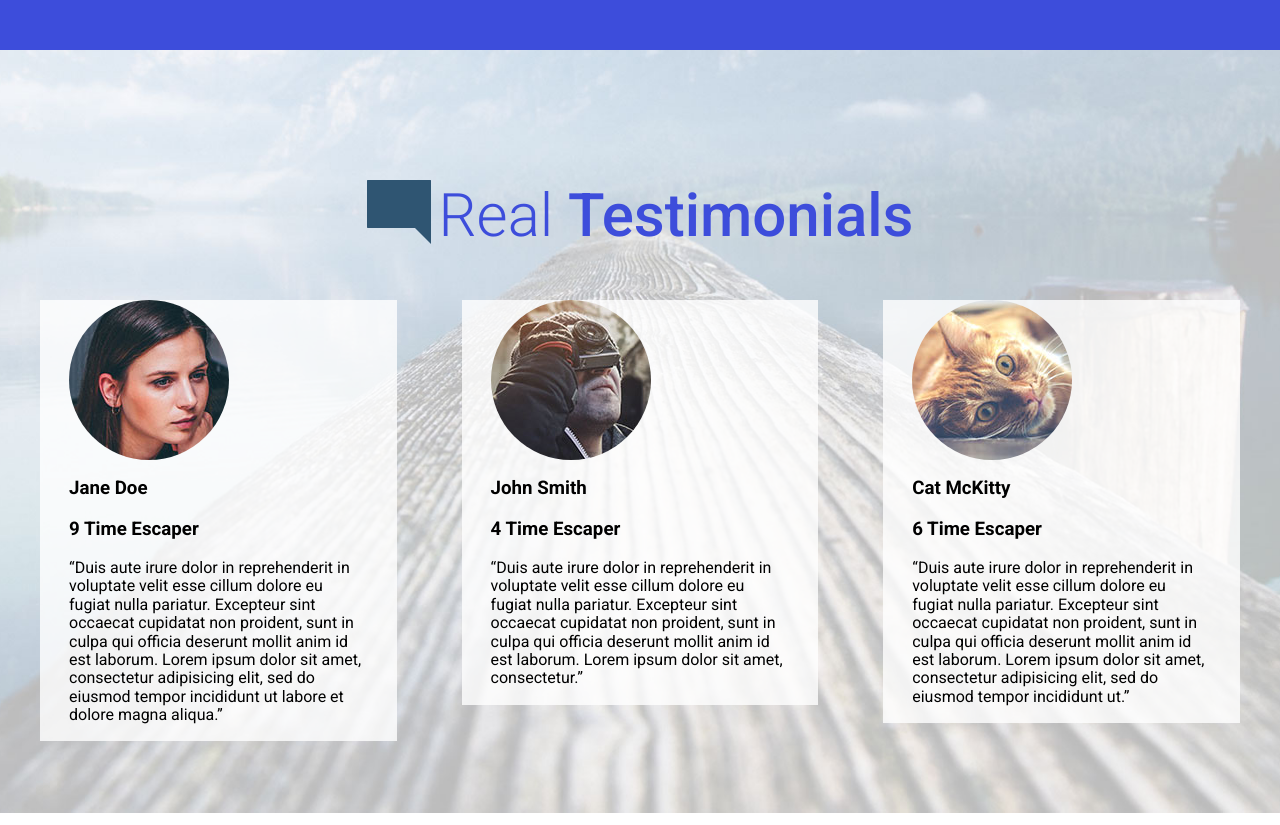
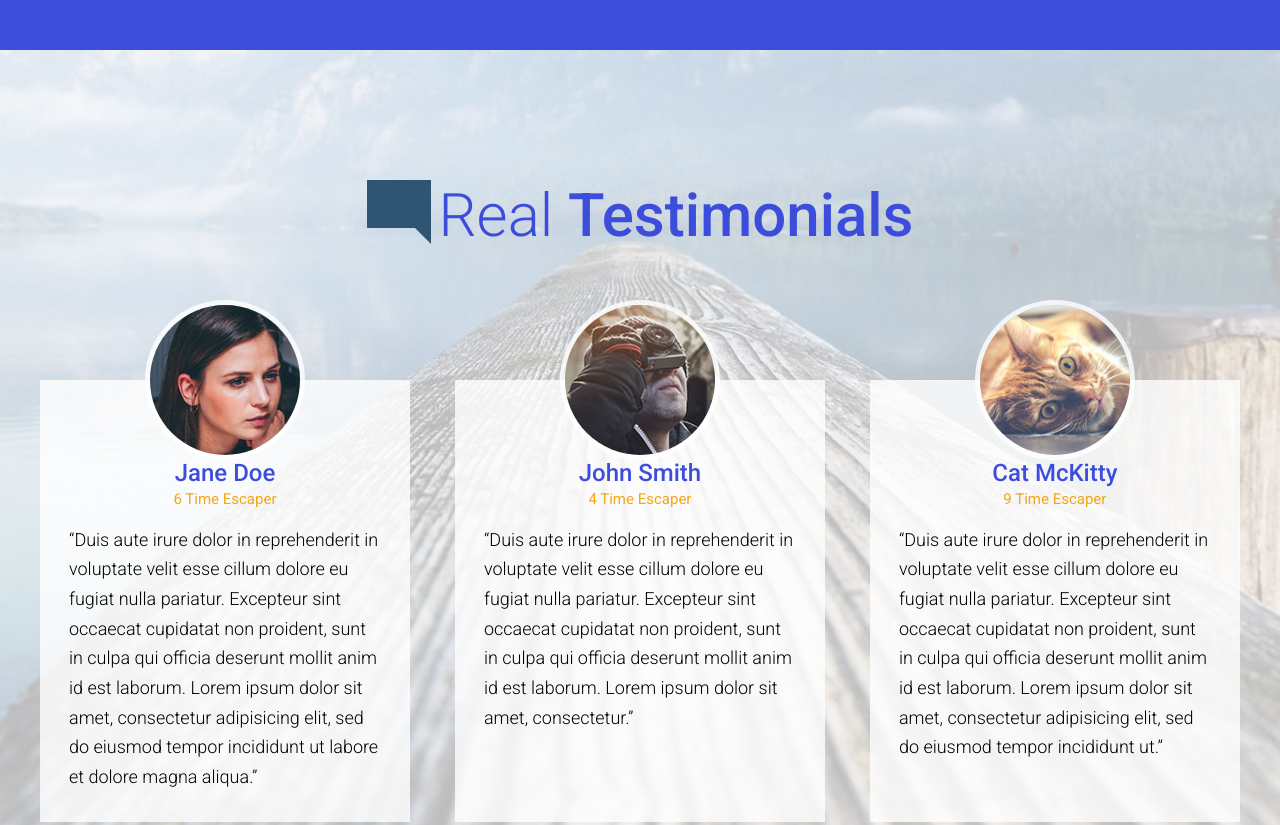
Before and after one commit to dudleyinc3/vista-agency, a website: page app/index.html in a window 1280 px wide. Shown: the part 2980-3805 px from the top of the page. Drawn offline with Linux system fonts and the light colour scheme.

Commit message:
Testimonials section completed and styled

```diff
--- a/app/assets/styles/modules/_page-section.css
+++ b/app/assets/styles/modules/_page-section.css
@@ -13,7 +13,11 @@
 	}
 
 	&--testimonials {
-		background: url('/assets/images/testimonials-bg.jpg') top center no-repeat;
-		background-size: cover;
+		background-color: #e0e6ef;
+
+		@mixin atSmall {
+			background: url('/assets/images/testimonials-bg.jpg') top center no-repeat;
+			background-size: cover;
+		}
 	}
 }
--- a/app/assets/styles/modules/_row.css
+++ b/app/assets/styles/modules/_row.css
@@ -2,8 +2,16 @@
 
 	@mixin clearfix;
 
+	&--t-padding {
+		padding-top: 80px;
+	}
+
 	&--gutters {
 		margin-right: -65px;
+	}
+
+	&--gutters-small {
+		margin-right: -45px;
 	}
 
 	&--gutters-large {
@@ -12,6 +20,10 @@
 
 	&--gutters > div {
 		padding-right: 65px;
+	}
+
+	&--gutters-small > div {
+		padding-right: 45px;
 	}
 
 	&--gutters-large > div {
@@ -51,4 +63,17 @@
 		width: 63%;
 	}
 }
+
+	/* Begin Equal Height Rules */
+
+	&--equal-height-at-medium {
+		@mixin atMedium {
+			display: flex;
+		}
+
+		& > div {
+			float: none;
+			display: flex;
+		}
+	}
 }
--- a/app/assets/styles/modules/_testimonial.css
+++ b/app/assets/styles/modules/_testimonial.css
@@ -1,11 +1,41 @@
 .testimonial {
 	background-color: rgba(255, 255, 255, .8);
-	padding: 0 1.8125rem 1px 1.8125rem;
+	padding: 0 18px 1px 18px;
+	margin-bottom: 100px;
+
+	@mixin atMedium {
+		padding: 0 1.8125rem 1px 1.8125rem;
+		margin-bottom: 0;
+	}
 
 	&__photo {
 		border-radius: 80px;
 		overflow: hidden;
 		width: 160px;
 		height: 160px;
+		margin: 0 auto -80px auto;
+		position: relative;
+		top: -80px;
+		border: 5px solid rgba(255, 255, 255, .8);
+	}
+
+	&__title {
+		color: $mainBlue;
+		text-align: center;
+		font-size: 1.5rem;
+		font-weight: 500;
+		margin: 0;
+	}
+
+	&__subtitle {
+		color: $mainOrange;
+		text-align: center;
+		font-weight: 400;
+		font-size: 0.9375rem;
+		margin: .25rem 0 1rem 0;
+	}
+
+	&--last {
+		margin-bottom: 0;
 	}
 }
--- a/app/assets/styles/modules/_wrapper.css
+++ b/app/assets/styles/modules/_wrapper.css
@@ -10,6 +10,17 @@
 	&--medium {
 		max-width: 976px;
 	}
+
+	&--no-padding-until-medium {
+		padding-left: 0;
+		padding-right: 0;
+
+		@mixin atMedium {
+			padding-left: 18px;
+			padding-right: 18px;
+		}
+	}
+
 
 	.wrapper {
 		padding-left: 0;
--- a/app/index.html
+++ b/app/index.html
@@ -92,19 +92,20 @@
 
 
   <div class="page-section page-section--testimonials" id="testimonials">
-    <div class="wrapper">
+    <div class="wrapper wrapper--no-padding-until-medium">
 
       <h2 class="section-title section-title--blue"><img class="section-title__icon" src="assets/images/icons/comment.svg">Real <strong>Testimonials</strong></h2>
 
-      <div class="row row--gutters">
+      <div class="row row--gutters row--equal-height-at-medium row--gutters-small row--t-padding generic-content-container">
 
 
         <div class="row__medium-4">
           <div class="testimonial">
             <div class="testimonial__photo">
-              <img src="assets/images/testimonial-jane.jpg"></div>
-                <h3>Jane Doe</h3>
-                <h3>9 Time Escaper</h3>
+              <img sizes="160px" srcset="assets/images/testimonial-jane.jpg 160w, assets/images/testimonial-jane-hi-dpi.jpg 320w" alt="Jane Doe">
+            </div>
+                <h3 class="testimonial__title">Jane Doe</h3>
+                <h4 class="testimonial__subtitle">6 Time Escaper</h4>
                 <p>&ldquo;Duis aute irure dolor in reprehenderit in voluptate velit esse cillum dolore eu fugiat nulla pariatur. Excepteur sint occaecat cupidatat non proident, sunt in culpa qui officia deserunt mollit anim id est laborum. Lorem ipsum dolor sit amet, consectetur adipisicing elit, sed do eiusmod tempor incididunt ut labore et dolore magna aliqua.&rdquo;</p>
           </div>
         </div>
@@ -112,19 +113,21 @@
         <div class="row__medium-4">
           <div class="testimonial">
             <div class="testimonial__photo">
-            <img src="assets/images/testimonial-john.jpg"></div>
-            <h3>John Smith</h3>
-            <h3>4 Time Escaper</h3>
+              <img sizes="160px" srcset="assets/images/testimonial-john.jpg 160w, assets/images/testimonial-john-hi-dpi.jpg 320w" alt="John">
+            </div>
+            <h3 class="testimonial__title">John Smith</h3>
+            <h4 class="testimonial__subtitle">4 Time Escaper</h4>
             <p>&ldquo;Duis aute irure dolor in reprehenderit in voluptate velit esse cillum dolore eu fugiat nulla pariatur. Excepteur sint occaecat cupidatat non proident, sunt in culpa qui officia deserunt mollit anim id est laborum. Lorem ipsum dolor sit amet, consectetur.&rdquo;</p>
           </div>
         </div>
 
         <div class="row__medium-4">
-          <div class="testimonial">
+          <div class="testimonial testimonial--last">
             <div class="testimonial__photo">
-            <img src="assets/images/testimonial-cat.jpg"></div>
-            <h3>Cat McKitty</h3>
-            <h3>6 Time Escaper</h3>
+              <img sizes="160px" srcset="assets/images/testimonial-cat.jpg 160w, assets/images/testimonial-cat-hi-dpi.jpg 320w" alt="Cat">
+            </div>
+            <h3 class="testimonial__title">Cat McKitty</h3>
+            <h4 class="testimonial__subtitle">9 Time Escaper</h4>
             <p>&ldquo;Duis aute irure dolor in reprehenderit in voluptate velit esse cillum dolore eu fugiat nulla pariatur. Excepteur sint occaecat cupidatat non proident, sunt in culpa qui officia deserunt mollit anim id est laborum. Lorem ipsum dolor sit amet, consectetur adipisicing elit, sed do eiusmod tempor incididunt ut.&rdquo;</p>
           </div>
         </div>
--- a/app/post_styles/styles/styles.css
+++ b/app/post_styles/styles/styles.css
@@ -584,6 +584,19 @@ a {
 		max-width: 976px;
 	}
 
+.wrapper--no-padding-until-medium {
+		padding-left: 0;
+		padding-right: 0;
+	}
+
+@media (min-width: 780px){
+
+.wrapper--no-padding-until-medium {
+			padding-left: 18px;
+			padding-right: 18px
+	}
+	}
+
 .wrapper .wrapper {
 		padding-left: 0;
 		padding-right: 0;
@@ -618,8 +631,15 @@ a {
 	}
 
 .page-section--testimonials {
-		background: url('/assets/images/testimonials-bg.jpg') top center no-repeat;
-		background-size: cover;
+		background-color: #e0e6ef;
+	}
+
+@media (min-width: 530px){
+
+.page-section--testimonials {
+			background: url('/assets/images/testimonials-bg.jpg') top center no-repeat;
+			background-size: cover
+	}
 	}
 
 .headline {
@@ -682,8 +702,16 @@ a {
 		display: table;
 	}
 
+.row--t-padding {
+		padding-top: 80px;
+	}
+
 .row--gutters {
 		margin-right: -65px;
+	}
+
+.row--gutters-small {
+		margin-right: -45px;
 	}
 
 .row--gutters-large {
@@ -692,6 +720,10 @@ a {
 
 .row--gutters > div {
 		padding-right: 65px;
+	}
+
+.row--gutters-small > div {
+		padding-right: 45px;
 	}
 
 .row--gutters-large > div {
@@ -731,6 +763,24 @@ a {
 		width: 63%;
 	}
 	}
+
+/* Begin Equal Height Rules */
+
+@media (min-width: 780px){
+
+.row--equal-height-at-medium {
+			display: -webkit-box;
+			display: -ms-flexbox;
+			display: flex
+	}
+	}
+
+.row--equal-height-at-medium > div {
+			float: none;
+			display: -webkit-box;
+			display: -ms-flexbox;
+			display: flex;
+		}
 
 .generic-content-container p {
 		font-weight: 300;
@@ -834,12 +884,45 @@ a {
 
 .testimonial {
 	background-color: rgba(255, 255, 255, .8);
-	padding: 0 1.8125rem 1px 1.8125rem;
+	padding: 0 18px 1px 18px;
+	margin-bottom: 100px;
 }
+
+@media (min-width: 780px){
+
+.testimonial {
+		padding: 0 1.8125rem 1px 1.8125rem;
+		margin-bottom: 0
+}
+	}
 
 .testimonial__photo {
 		border-radius: 80px;
 		overflow: hidden;
 		width: 160px;
 		height: 160px;
+		margin: 0 auto -80px auto;
+		position: relative;
+		top: -80px;
+		border: 5px solid rgba(255, 255, 255, .8);
 	}
+
+.testimonial__title {
+		color: #3d4ddb;
+		text-align: center;
+		font-size: 1.5rem;
+		font-weight: 500;
+		margin: 0;
+	}
+
+.testimonial__subtitle {
+		color: #f4a718;
+		text-align: center;
+		font-weight: 400;
+		font-size: 0.9375rem;
+		margin: .25rem 0 1rem 0;
+	}
+
+.testimonial--last {
+		margin-bottom: 0;
+	}
```
